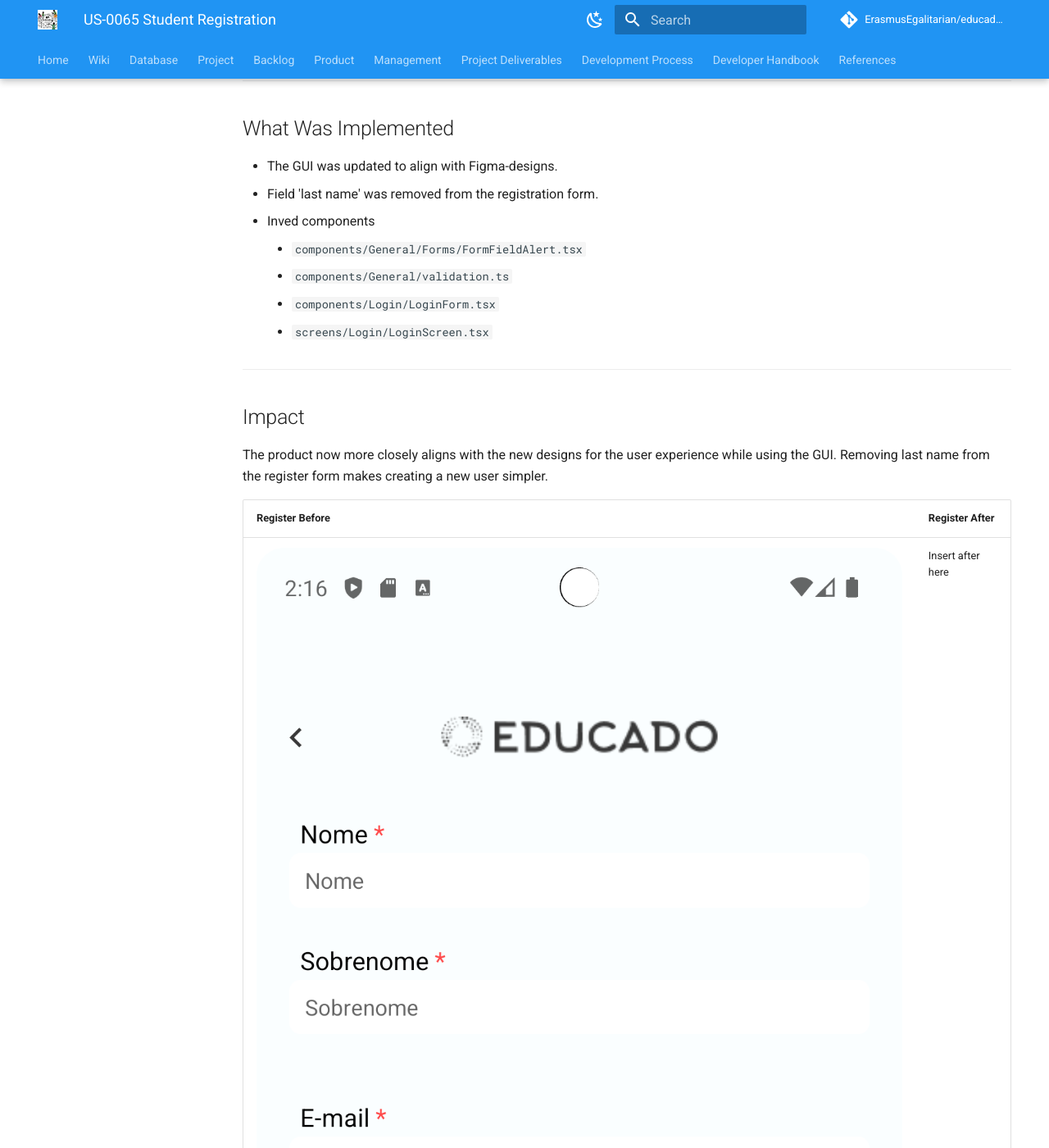
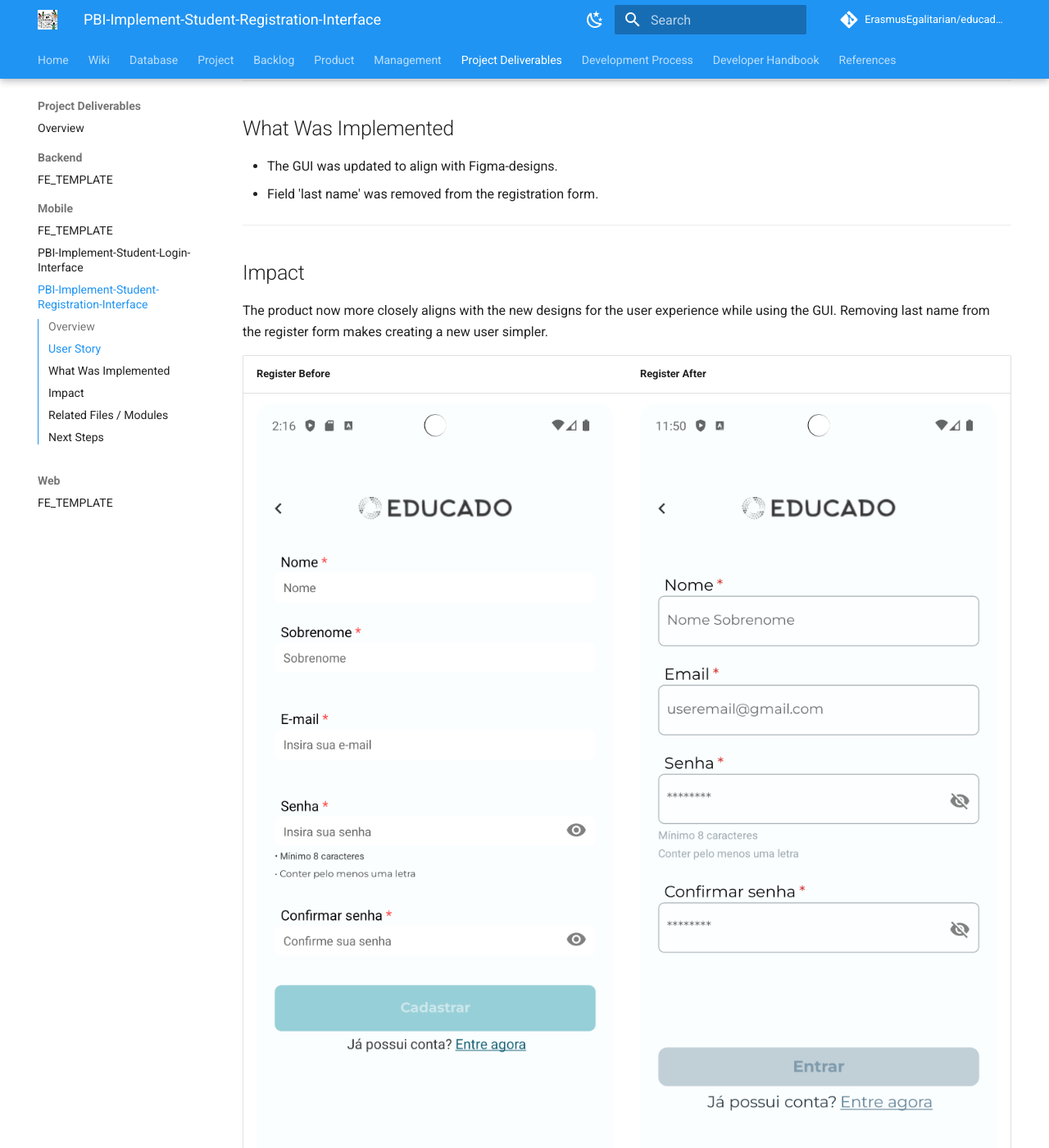
Before and after one commit to ErasmusEgalitarian/educado-docs, an MkDocs documentation site: the page built from docs/deliverables/mobile/PBI-Implement-Student-Registration-Interface.md, in a window 1280 px wide and 1400 px high, scrolled down 425 px. Shown: the whole window at 82% size. Built offline with MkDocs 1.6.1 and Material for MkDocs 9.7.7, drawn with Linux system fonts in a browser that asks for light colours; comment, search, counter and statistics services are not loaded; some of the changed text lies outside the part shown.

Commit message:
Inserted last pictures and inserted makefile for deliverables for register and login

````diff
--- a/docs/deliverables/mobile/PBI-Implement-Student-Registration-Interface.md
+++ b/docs/deliverables/mobile/PBI-Implement-Student-Registration-Interface.md
@@ -15,11 +15,6 @@ As a Student, I want to create an account with my name, email and password, so t
 - The GUI was updated to align with Figma-designs.
 - Field 'last name' was removed from the registration form.
 
-- Inved components
-    - ```components/General/Forms/FormFieldAlert.tsx```
-    - ```components/General/validation.ts```
-    - ```components/Login/LoginForm.tsx```
-    - ```screens/Login/LoginScreen.tsx```
 ---
 
 ## Impact
@@ -28,13 +23,14 @@ Removing last name from the register form makes creating a new user simpler.
 
 | Register Before | Register After |
 |------------|-----------|
-| ![Register Before](../../assets/2025/Software/deliverables/US-0065/Register_Before.png) |  Insert after here |
+| ![Register Before](../../assets/2025/Software/deliverables/US-0065/Register_Before.png) |  ![Register After](../../assets/2025/Software/deliverables/US-0065/register_after.png) |
 
 ---
 
 ## Related Files / Modules
-- ```screens/Login/LoginScreen.tsx```
-
+- ```components/General/Forms/FormFieldAlert.tsx```
+- ```components/Login/RegisterForm.tsx```
+- ```screens/Registration/RegistrationScreen.tsx```
 ---
 
 ## Next Steps
--- a/mkdocs.yml
+++ b/mkdocs.yml
@@ -109,6 +109,8 @@ nav:
           - FE_TEMPLATE: deliverables/backend/FE_TEMPLATE.md
       - Mobile:
           - FE_TEMPLATE: deliverables/mobile/FE_TEMPLATE.md
+          - PBI-Implement-Student-Login-Interface: deliverables/mobile/PBI-Implement-Student-Login-Interface.md
+          - PBI-Implement-Student-Registration-Interface: deliverables/mobile/PBI-Implement-Student-Registration-Interface.md
       - Web:
           - FE_TEMPLATE: deliverables/web/FE_TEMPLATE.md
   - Development Process:
````
Also changed, not shown: docs/deliverables/mobile/PBI-Implement-Student-Login-Interface.md (+14 -13 lines), docs/assets/2025/Software/deliverables/US-0003/Password Combined After.png (added), docs/assets/2025/Software/deliverables/US-0003/login_after.png (added), docs/assets/2025/Software/deliverables/US-0065/register_after.png (added).
